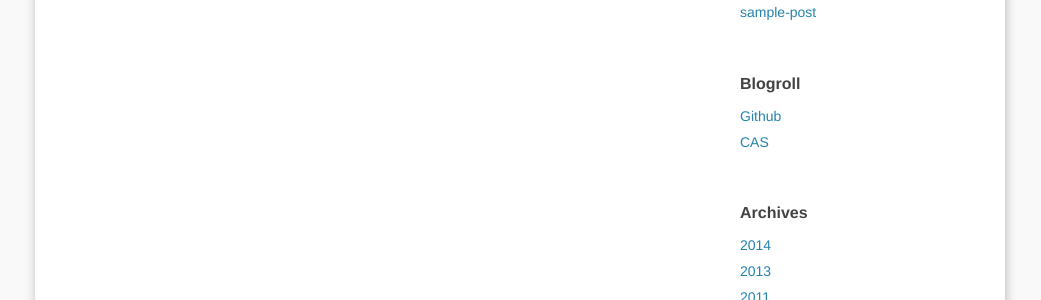
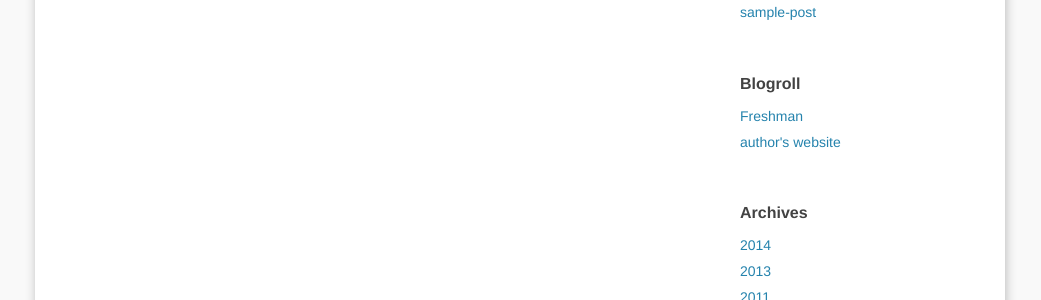
Before and after one commit to yulijia/freshman21, a Jekyll site: the page built from tags.md, in a window 1280 px wide. Shown: the part 1092-1392 px from the top of the page, without its empty margins (120-1161 px from the left). Built offline with Jekyll 4.4.1, drawn with Linux system fonts in a browser that asks for light colours.

Commit message:
change Blogroll

```diff
--- a/_config.yml
+++ b/_config.yml
@@ -55,12 +55,13 @@ locales:
 ### your Blogroll info, only name can shown on the page.
 
 Blogroll:
-    - name: Github
-      href: https://github.com
-      title: Github website
-    - name: CAS
-      href: http://english.cas.cn
-      title: Chinese Academy of Sciences
+      - name: Freshman
+        href: http://yulijia.net/freshman
+        title: Another Jekyll blog theme
+      - name: author's website
+        href: http://yulijia.net/
+        title: Lijia Yu's website
+
 
 ### Build settings
 markdown: kramdown
```
